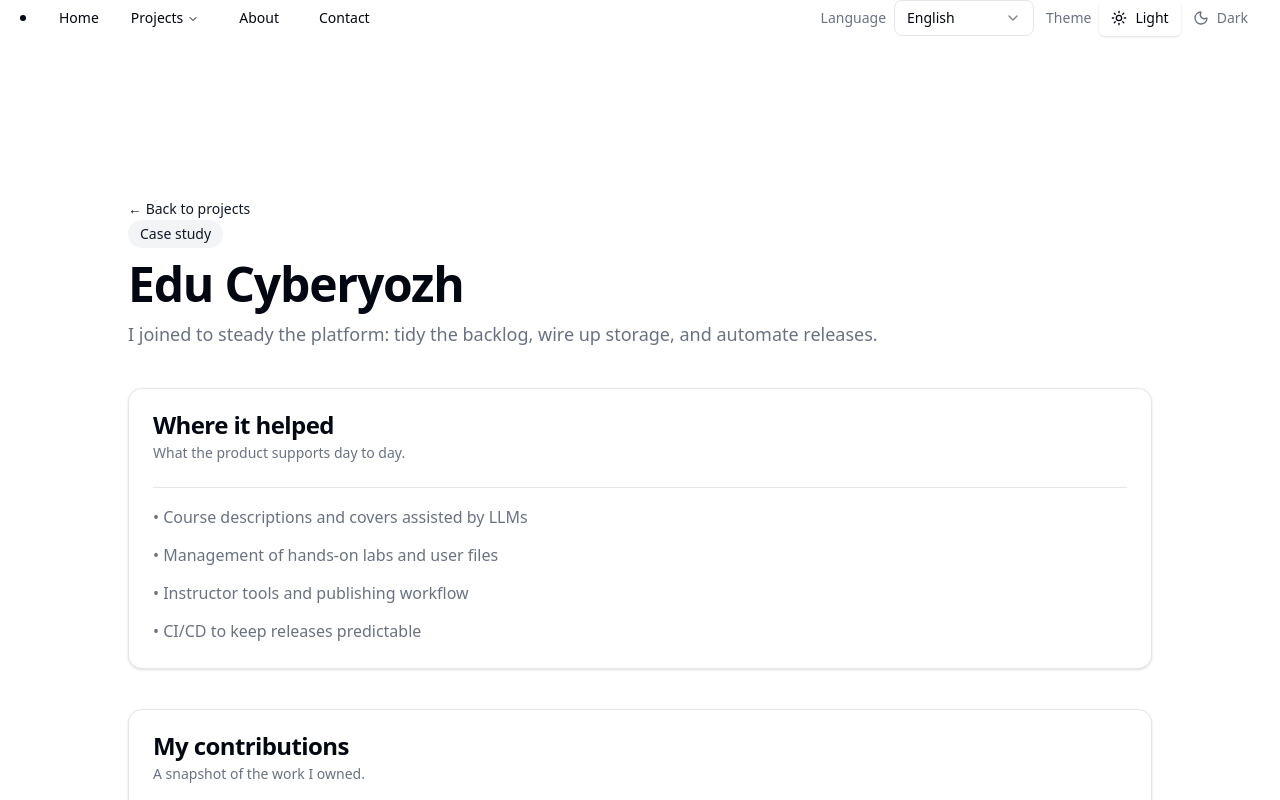
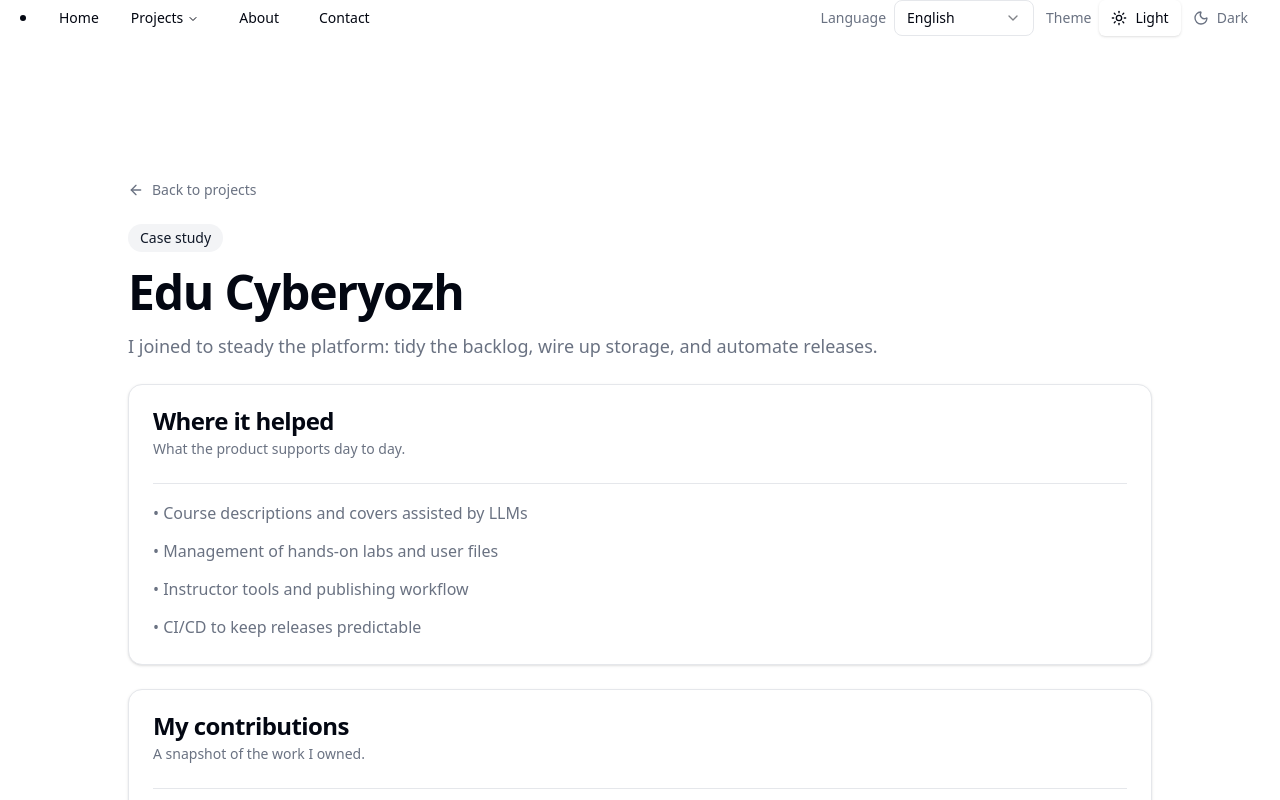
Before and after one commit to laricko/portfolio-site, a Next.js app: page /projects/edu-cyberyozh in a window 1280 px wide. Shown: the top 800 px of the page. Built offline with nearby package versions, Linux system fonts and the light colour scheme.

Commit message:
project card fix

```diff
--- a/app/layout.tsx
+++ b/app/layout.tsx
@@ -34,7 +34,7 @@ export default function RootLayout({
       >
         <SettingsProvider>
           <Header />
-          <main className="flex min-h-screen flex-col items-center justify-between p-24">
+          <main className="flex min-h-screen flex-col items-center justify-between p-20">
             {children}
           </main>
         </SettingsProvider>
--- a/components/project-detail.tsx
+++ b/components/project-detail.tsx
@@ -11,6 +11,8 @@ import {
 import { Separator } from "@/components/ui/separator"
 import { getCopy, type ProjectData } from "@/lib/translations"
 import Link from "next/link"
+import { ArrowLeft } from "lucide-react"
+
 
 type ProjectDetailProps = {
   project: ProjectData
@@ -28,12 +30,18 @@ export function ProjectDetail({ project }: ProjectDetailProps) {
   const myRole = project.myRole[language]
 
   return (
-    <div className="container mx-auto max-w-5xl space-y-10 py-16">
-      <div className="space-y-4">
-        <Link href="/projects" className="text-sm text-primary hover:underline">
-          {projectsCopy.backToProjects}
+    <div className="container mx-auto max-w-5xl space-y-12 py-16">
+      <div className="space-y-6">
+        <Link
+          href="/projects"
+          className="inline-flex items-center gap-2 text-sm font-medium text-muted-foreground transition-colors hover:text-foreground"
+          aria-label={projectsCopy.backToProjects}
+        >
+          <ArrowLeft className="h-4 w-4" aria-hidden="true" />
+          <span>{projectsCopy.backToProjects.replace("← ", "")}</span>
         </Link>
         <div className="space-y-3">
+          <div className="space-y-4">
             <span className="inline-block rounded-full bg-secondary px-3 py-1 text-sm text-secondary-foreground">
               {projectsCopy.caseBadge}
             </span>
@@ -93,5 +101,6 @@ export function ProjectDetail({ project }: ProjectDetailProps) {
           </CardContent>
         </Card>
       </div>
+    </div>
   )
 }
```
Lines whose indentation alone changed are shown as unchanged.
